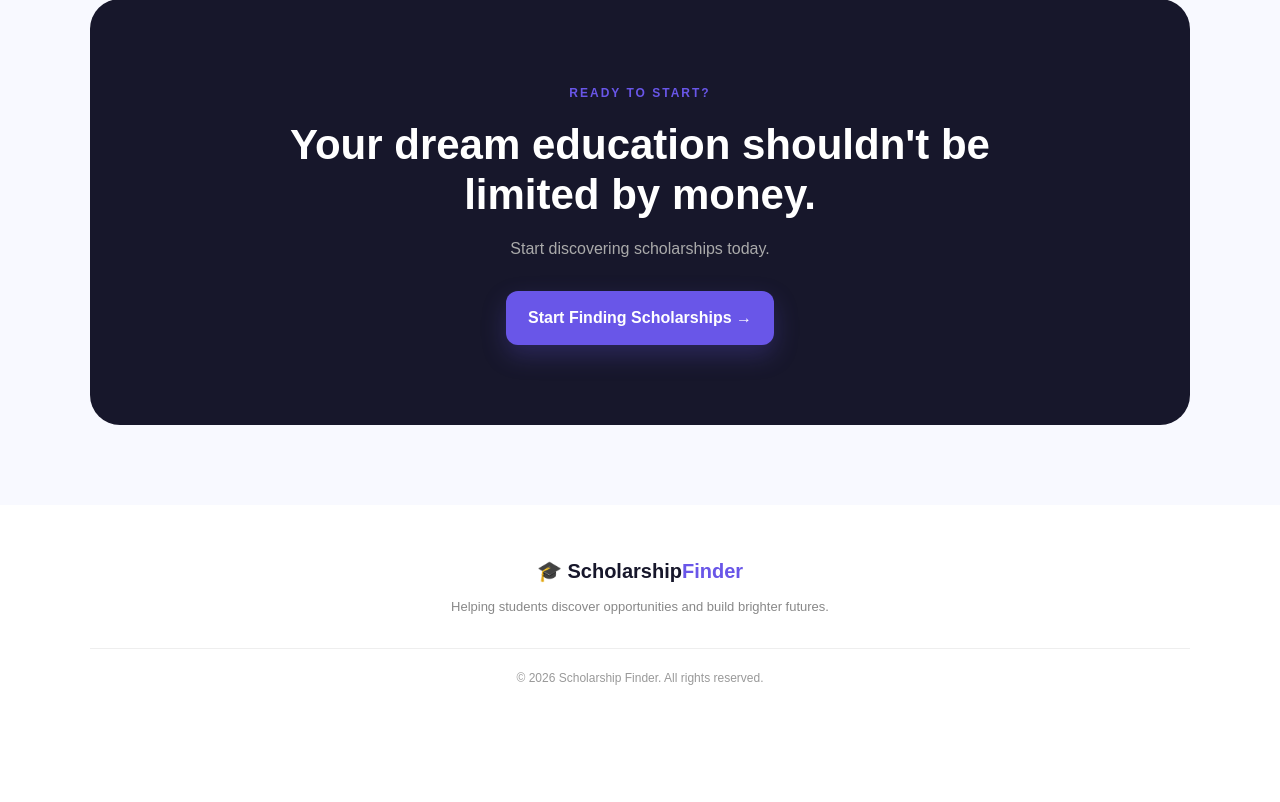
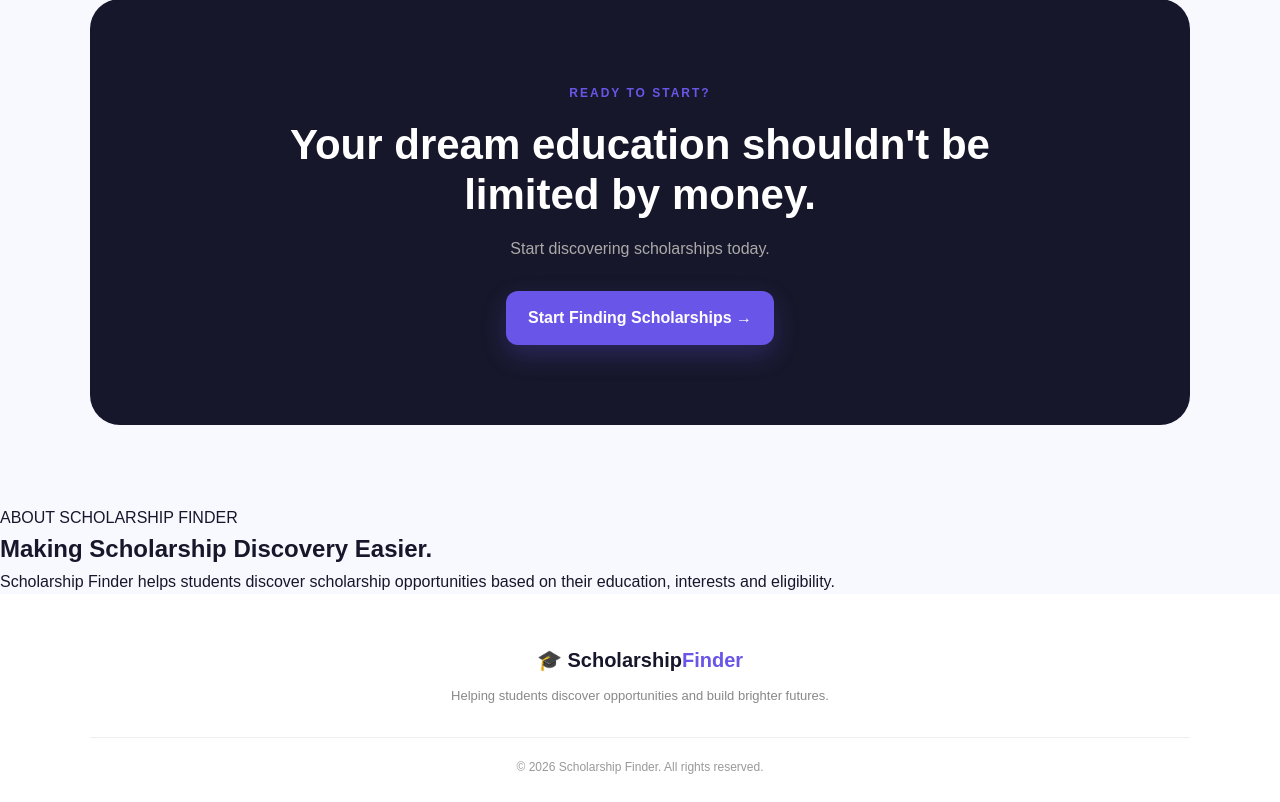
Before and after one commit to krithikaabbagoni111-dev/scholarship-finder, a Flask app: page / in a window 1280 px wide. Shown: the part 1975-2777 px from the top of the page. Before the commit the page ends 2660 px from the top, so only its background shows below. Run offline with Flask 3, Linux system fonts and the light colour scheme.

Commit message:
Fix homepage navigation

```diff
--- a/app.py
+++ b/app.py
@@ -294,6 +294,7 @@
 # =========================================================
 
 @app.route("/scholarships")
+@login_required
 def scholarships():
 
     search = request.args.get(
--- a/templates/index.html
+++ b/templates/index.html
@@ -1,12 +1,14 @@
 <!DOCTYPE html>
 <html lang="en">
+
 <head>
     <meta charset="UTF-8">
     <meta name="viewport" content="width=device-width, initial-scale=1.0">
 
     <title>Scholarship Finder</title>
 
-    <link rel="stylesheet" href="{{ url_for('static', filename='css/style.css') }}">
+    <link rel="stylesheet"
+          href="{{ url_for('static', filename='css/style.css') }}">
 </head>
 
 <body>
@@ -19,15 +21,37 @@
         </div>
 
         <div class="nav-links">
-            <a href="#">Home</a>
-            <a href="#">Scholarships</a>
-            <a href="#">Categories</a>
-            <a href="#">About</a>
+
+            <a href="{{ url_for('home') }}">
+                Home
+            </a>
+
+            <a href="{{ url_for('scholarships') }}">
+                Scholarships
+            </a>
+
+            <a href="{{ url_for('scholarships') }}">
+                Categories
+            </a>
+
+            <a href="#about">
+                About
+            </a>
+
         </div>
 
         <div class="nav-buttons">
-            <a href="#" class="login-btn">Login</a>
-            <a href="#" class="signup-btn">Get Started</a>
+
+            <a href="{{ url_for('login') }}"
+               class="login-btn">
+                Login
+            </a>
+
+            <a href="{{ url_for('register') }}"
+               class="signup-btn">
+                Get Started
+            </a>
+
         </div>
 
     </nav>
@@ -55,11 +79,13 @@
 
             <div class="hero-buttons">
 
-                <a href="#" class="primary-btn">
+                <a href="{{ url_for('scholarships') }}"
+                   class="primary-btn">
                     🔎 Find Scholarships
                 </a>
 
-                <a href="#" class="secondary-btn">
+                <a href="{{ url_for('scholarships') }}"
+                   class="secondary-btn">
                     Explore Opportunities →
                 </a>
 
@@ -92,11 +118,14 @@
         <div class="hero-card">
 
             <div class="floating-card card-one">
+
                 🎓
+
                 <div>
                     <strong>Scholarship Match</strong>
                     <small>92% Match</small>
                 </div>
+
             </div>
 
             <div class="main-dashboard-card">
@@ -112,7 +141,9 @@
 
                 <h3>Future Scholar</h3>
 
-                <p>Find opportunities made for you.</p>
+                <p>
+                    Find opportunities made for you.
+                </p>
 
                 <div class="progress">
                     <div class="progress-fill"></div>
@@ -126,11 +157,14 @@
             </div>
 
             <div class="floating-card card-two">
+
                 💰
+
                 <div>
                     <strong>₹75,000</strong>
                     <small>Available Aid</small>
                 </div>
+
             </div>
 
         </div>
@@ -145,8 +179,13 @@
         <div class="section-heading">
 
             <div>
+
                 <span>EXPLORE</span>
-                <h2>Find Opportunities That Fit You</h2>
+
+                <h2>
+                    Find Opportunities That Fit You
+                </h2>
+
             </div>
 
             <p>
@@ -159,33 +198,90 @@
 
         <div class="category-grid">
 
+
             <div class="category-card">
-                <div class="category-icon">🎓</div>
-                <h3>Diploma</h3>
-                <p>Scholarships for diploma students</p>
-                <a href="#">Explore →</a>
+
+                <div class="category-icon">
+                    🎓
+                </div>
+
+                <h3>
+                    Diploma
+                </h3>
+
+                <p>
+                    Scholarships for diploma students
+                </p>
+
+                <a href="{{ url_for('scholarships') }}">
+                    Explore →
+                </a>
+
             </div>
 
+
             <div class="category-card">
-                <div class="category-icon">💻</div>
-                <h3>B.Tech</h3>
-                <p>Opportunities for engineering students</p>
-                <a href="#">Explore →</a>
+
+                <div class="category-icon">
+                    💻
+                </div>
+
+                <h3>
+                    B.Tech
+                </h3>
+
+                <p>
+                    Opportunities for engineering students
+                </p>
+
+                <a href="{{ url_for('scholarships') }}">
+                    Explore →
+                </a>
+
             </div>
 
+
             <div class="category-card">
-                <div class="category-icon">🏫</div>
-                <h3>Degree</h3>
-                <p>Financial support for degree students</p>
-                <a href="#">Explore →</a>
+
+                <div class="category-icon">
+                    🏫
+                </div>
+
+                <h3>
+                    Degree
+                </h3>
+
+                <p>
+                    Financial support for degree students
+                </p>
+
+                <a href="{{ url_for('scholarships') }}">
+                    Explore →
+                </a>
+
             </div>
 
+
             <div class="category-card">
-                <div class="category-icon">👩‍🎓</div>
-                <h3>Women</h3>
-                <p>Scholarships supporting women in education</p>
-                <a href="#">Explore →</a>
+
+                <div class="category-icon">
+                    👩‍🎓
+                </div>
+
+                <h3>
+                    Women
+                </h3>
+
+                <p>
+                    Scholarships supporting women in education
+                </p>
+
+                <a href="{{ url_for('scholarships') }}">
+                    Explore →
+                </a>
+
             </div>
+
 
         </div>
 
@@ -198,7 +294,9 @@
 
         <div class="section-title">
 
-            <span>HOW IT WORKS</span>
+            <span>
+                HOW IT WORKS
+            </span>
 
             <h2>
                 Your Scholarship Journey,
@@ -210,11 +308,16 @@
 
         <div class="steps">
 
+
             <div class="step">
 
-                <div class="step-number">01</div>
+                <div class="step-number">
+                    01
+                </div>
 
-                <h3>Create Your Profile</h3>
+                <h3>
+                    Create Your Profile
+                </h3>
 
                 <p>
                     Tell us about your education,
@@ -226,9 +329,13 @@
 
             <div class="step">
 
-                <div class="step-number">02</div>
+                <div class="step-number">
+                    02
+                </div>
 
-                <h3>Discover Scholarships</h3>
+                <h3>
+                    Discover Scholarships
+                </h3>
 
                 <p>
                     Find opportunities that match
@@ -240,9 +347,13 @@
 
             <div class="step">
 
-                <div class="step-number">03</div>
+                <div class="step-number">
+                    03
+                </div>
 
-                <h3>Check Eligibility</h3>
+                <h3>
+                    Check Eligibility
+                </h3>
 
                 <p>
                     Understand the requirements
@@ -254,9 +365,13 @@
 
             <div class="step">
 
-                <div class="step-number">04</div>
+                <div class="step-number">
+                    04
+                </div>
 
-                <h3>Apply & Track</h3>
+                <h3>
+                    Apply & Track
+                </h3>
 
                 <p>
                     Save scholarships and keep
@@ -264,6 +379,7 @@
                 </p>
 
             </div>
+
 
         </div>
 
@@ -276,7 +392,9 @@
 
         <div>
 
-            <span>READY TO START?</span>
+            <span>
+                READY TO START?
+            </span>
 
             <h2>
                 Your dream education
@@ -287,9 +405,35 @@
                 Start discovering scholarships today.
             </p>
 
-            <a href="#" class="primary-btn">
+            <a href="{{ url_for('scholarships') }}"
+               class="primary-btn">
                 Start Finding Scholarships →
             </a>
+
+        </div>
+
+    </section>
+
+
+    <!-- About Anchor -->
+
+    <section id="about" class="about-section">
+
+        <div>
+
+            <span>
+                ABOUT SCHOLARSHIP FINDER
+            </span>
+
+            <h2>
+                Making Scholarship Discovery Easier.
+            </h2>
+
+            <p>
+                Scholarship Finder helps students discover
+                scholarship opportunities based on their
+                education, interests and eligibility.
+            </p>
 
         </div>
 
@@ -310,7 +454,10 @@
         </p>
 
         <div class="footer-bottom">
-            © 2026 Scholarship Finder. All rights reserved.
+
+            © 2026 Scholarship Finder.
+            All rights reserved.
+
         </div>
 
     </footer>
```
Also changed, not shown: templates/dashboard.html (+6 -15 lines).
